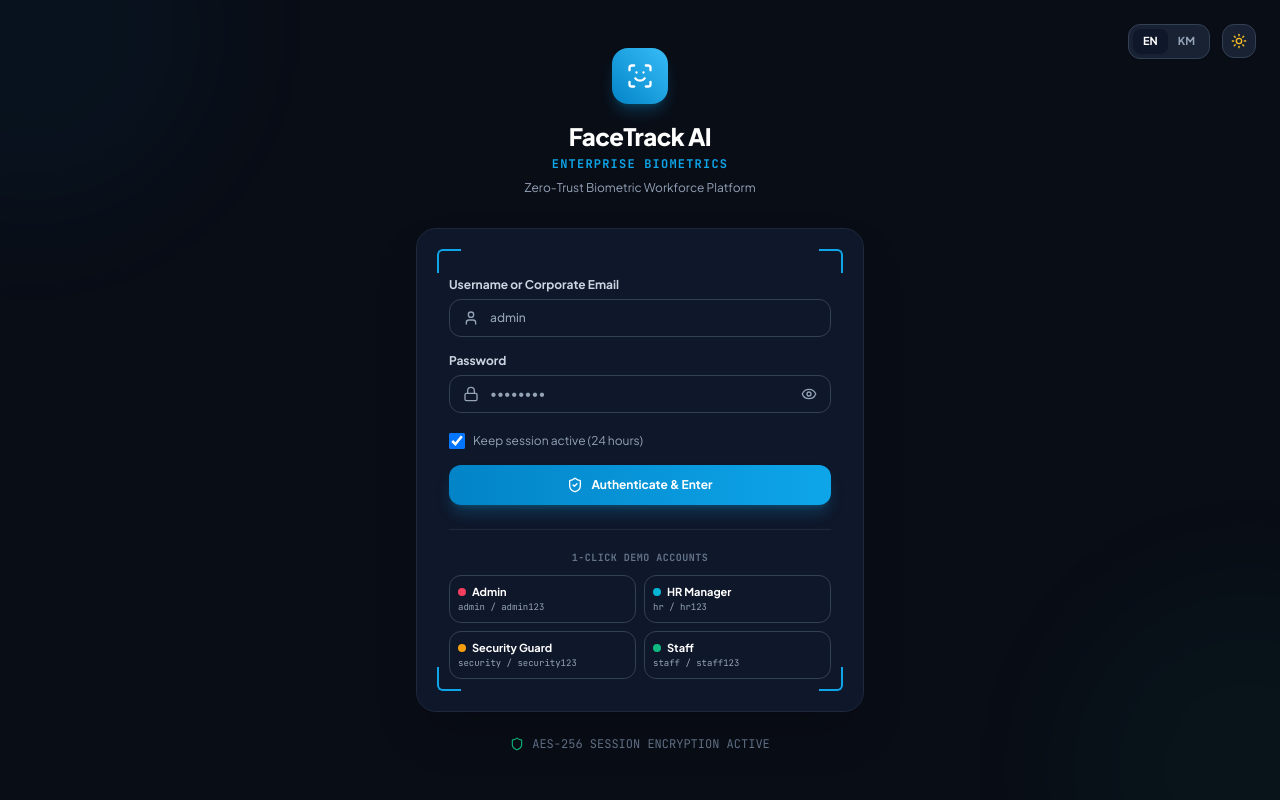
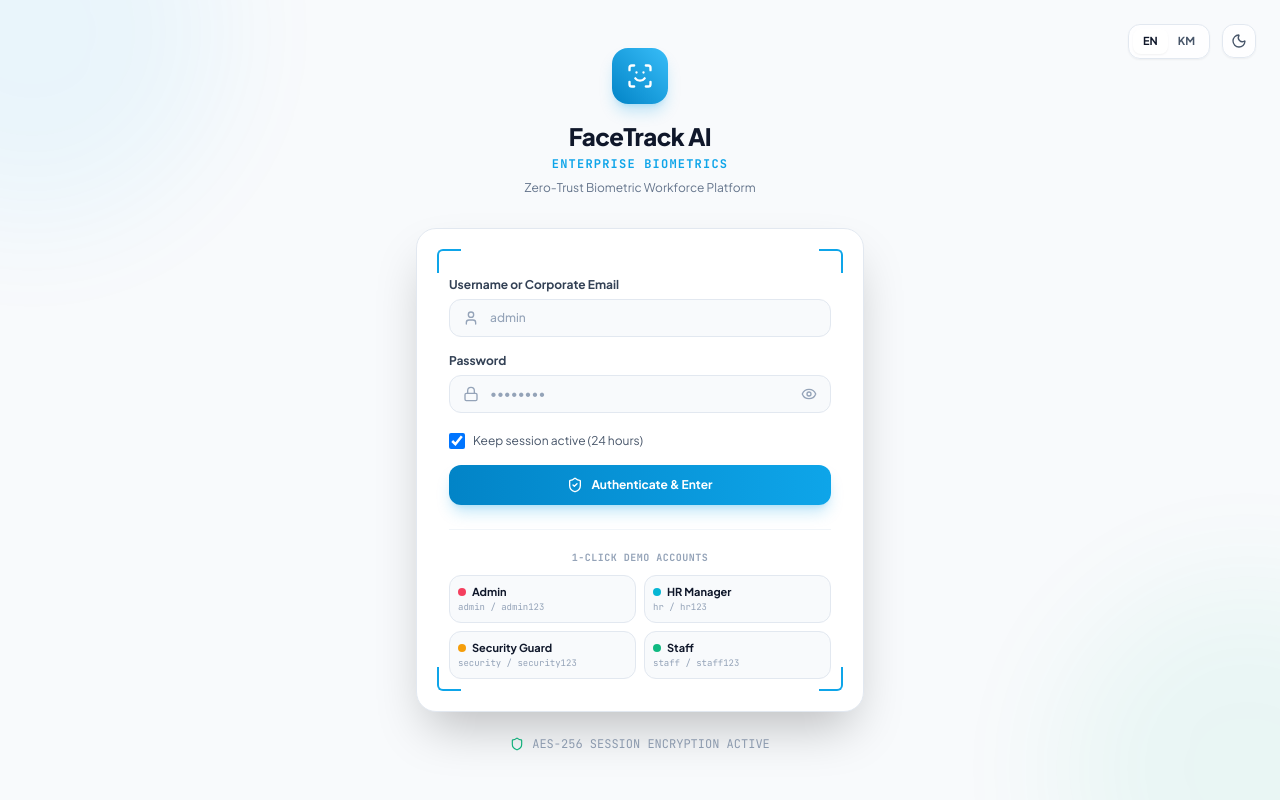
Before and after one commit to NgetMeas22/FaceTrack-AI, a FastAPI app: page /1/login in a window 1280 px wide. Run offline with FastAPI, Linux system fonts and the light colour scheme; some libraries are stand-ins or nearby versions; some web fonts are replaced.

Commit message:
fix(theme): match Pic 2 aesthetics, resolve 256px flex blowout, default to pristine Light mode, and elevate Dark mode high-contrast palette

```diff
--- a/app/static/css/styles.css
+++ b/app/static/css/styles.css
@@ -7,7 +7,7 @@
   --primary-hover: #0284c7;
   --primary-glow: rgba(14, 165, 233, 0.25);
 
-  /* Light Mode Palette */
+  /* Light Mode Palette (Pic 2 Clean Minimalist Aesthetics) */
   --bg-page: #f8fafc;
   --card-bg: #ffffff;
   --card-border: #e2e8f0;
@@ -19,15 +19,15 @@
 }
 
 html.dark {
-  /* Dark Mode Palette (Dark Obsidian / Cybernetic Navy) */
-  --bg-page: #090d16;
-  --card-bg: #0f172a;
-  --card-border: #1e293b;
+  /* Dark Mode Palette (Cyber Navy / High-Contrast Slate) */
+  --bg-page: #0b101b;
+  --card-bg: #111a2e;
+  --card-border: #1e2c48;
   --text-main: #f8fafc;
   --text-muted: #94a3b8;
-  --sidebar-bg: #0d1322;
-  --table-head-bg: #1e293b;
-  --table-hover: #1e293b;
+  --sidebar-bg: #0d1527;
+  --table-head-bg: #15223a;
+  --table-hover: #192641;
 }
 
 body {
@@ -74,11 +74,17 @@ html.dark ::-webkit-scrollbar-thumb {
 
 /* Aesthetic Cards (Light & Dark Adaptive) */
 .aesthetic-card {
-  background: var(--card-bg);
-  border: 1px solid var(--card-border);
+  background: var(--card-bg) !important;
+  border: 1px solid var(--card-border) !important;
   border-radius: 1.25rem;
   box-shadow: 0 1px 3px 0 rgba(0, 0, 0, 0.02), 0 4px 16px -2px rgba(15, 23, 42, 0.04);
   transition: all 0.25s cubic-bezier(0.16, 1, 0.3, 1);
+}
+
+html.dark .aesthetic-card {
+  background: var(--card-bg) !important;
+  border: 1px solid var(--card-border) !important;
+  box-shadow: 0 4px 20px -2px rgba(0, 0, 0, 0.35);
 }
 
 .aesthetic-card-hover:hover {
@@ -86,29 +92,74 @@ html.dark ::-webkit-scrollbar-thumb {
   box-shadow: 0 4px 6px -1px rgba(0, 0, 0, 0.05), 0 12px 28px -4px rgba(15, 23, 42, 0.08);
 }
 html.dark .aesthetic-card-hover:hover {
-  border-color: rgba(14, 165, 233, 0.4);
-  box-shadow: 0 0 20px rgba(14, 165, 233, 0.12);
+  border-color: rgba(14, 165, 233, 0.5) !important;
+  box-shadow: 0 0 20px rgba(14, 165, 233, 0.16);
+}
+
+/* Global Table Adaptive Styling */
+table thead tr {
+  background: var(--table-head-bg);
+  border-bottom: 1px solid var(--card-border);
+}
+table tbody tr {
+  border-bottom: 1px solid var(--card-border);
+  transition: background-color 0.15s ease;
+}
+table tbody tr:hover {
+  background-color: var(--table-hover) !important;
 }
 
 /* Stat Cards Subtle Gradients */
 .stat-card-cyan {
-  background: linear-gradient(180deg, var(--card-bg) 0%, rgba(204, 251, 241, 0.2) 100%);
+  background: linear-gradient(180deg, var(--card-bg) 0%, rgba(204, 251, 241, 0.25) 100%);
 }
 .stat-card-blue {
-  background: linear-gradient(180deg, var(--card-bg) 0%, rgba(224, 242, 254, 0.2) 100%);
+  background: linear-gradient(180deg, var(--card-bg) 0%, rgba(224, 242, 254, 0.25) 100%);
 }
 .stat-card-amber {
-  background: linear-gradient(180deg, var(--card-bg) 0%, rgba(254, 243, 199, 0.2) 100%);
+  background: linear-gradient(180deg, var(--card-bg) 0%, rgba(254, 243, 199, 0.25) 100%);
 }
 .stat-card-indigo {
-  background: linear-gradient(180deg, var(--card-bg) 0%, rgba(237, 233, 254, 0.2) 100%);
+  background: linear-gradient(180deg, var(--card-bg) 0%, rgba(237, 233, 254, 0.25) 100%);
+}
+
+html.dark .stat-card-cyan {
+  background: linear-gradient(180deg, var(--card-bg) 0%, rgba(14, 165, 233, 0.12) 100%);
+}
+html.dark .stat-card-blue {
+  background: linear-gradient(180deg, var(--card-bg) 0%, rgba(59, 130, 246, 0.12) 100%);
+}
+html.dark .stat-card-amber {
+  background: linear-gradient(180deg, var(--card-bg) 0%, rgba(245, 158, 11, 0.12) 100%);
+}
+html.dark .stat-card-indigo {
+  background: linear-gradient(180deg, var(--card-bg) 0%, rgba(168, 85, 247, 0.12) 100%);
 }
 
 /* Active Navigation Pill */
 .nav-link-active {
   background: #0ea5e9 !important;
   color: #ffffff !important;
-  box-shadow: 0 4px 14px 0 rgba(14, 165, 233, 0.35);
+  font-weight: 700;
+  box-shadow: 0 4px 14px 0 rgba(14, 165, 233, 0.4);
+}
+
+/* Dark Mode Form Inputs and Control Contrast */
+html.dark input[type="text"],
+html.dark input[type="password"],
+html.dark input[type="email"],
+html.dark select {
+  background-color: #0b101b;
+  border-color: #1e2c48;
+  color: #f8fafc;
+}
+
+html.dark input[type="text"]:focus,
+html.dark input[type="password"]:focus,
+html.dark input[type="email"]:focus,
+html.dark select:focus {
+  background-color: #111a2e;
+  border-color: #0ea5e9;
 }
 
 /* ==========================================================================
--- a/app/templates/login.html
+++ b/app/templates/login.html
@@ -35,27 +35,29 @@
 
   <script>
     (function() {
-      const theme = localStorage.getItem('facetrack-theme') || 'dark';
+      const theme = localStorage.getItem('facetrack-theme') || 'light';
       if (theme === 'dark') {
         document.documentElement.classList.add('dark');
+        document.documentElement.classList.remove('light');
       } else {
+        document.documentElement.classList.add('light');
         document.documentElement.classList.remove('dark');
       }
     })();
   </script>
 </head>
-<body class="bg-[#f8fafc] dark:bg-[#090d16] text-slate-800 dark:text-slate-100 min-h-screen flex items-center justify-center p-4 antialiased transition-colors duration-200 {% if lang == 'kh' %} font-khmer {% endif %}">
+<body class="bg-[#f8fafc] dark:bg-[#0b101b] text-slate-800 dark:text-slate-100 min-h-screen flex items-center justify-center p-4 antialiased transition-colors duration-200 {% if lang == 'kh' %} font-khmer {% endif %}">
 
   <!-- Top Right Header Controls -->
   <div class="fixed top-6 right-6 flex items-center gap-3 z-30">
     <!-- Language Switcher Pill -->
-    <div class="flex items-center bg-white/80 dark:bg-slate-800/80 backdrop-blur p-1 rounded-xl text-[11px] font-bold text-slate-600 dark:text-slate-400 border border-slate-200 dark:border-slate-700 shadow-sm">
-      <a href="/en/login{% if next_url %}?next={{ next_url }}{% endif %}" class="px-2.5 py-1 rounded-lg transition-colors {% if lang == 'en' %} bg-white dark:bg-slate-900 text-slate-900 dark:text-white shadow-sm {% else %} hover:text-slate-900 dark:hover:text-white {% endif %}">EN</a>
-      <a href="/kh/login{% if next_url %}?next={{ next_url }}{% endif %}" class="px-2.5 py-1 rounded-lg transition-colors {% if lang == 'kh' %} bg-white dark:bg-slate-900 text-slate-900 dark:text-white shadow-sm {% else %} hover:text-slate-900 dark:hover:text-white {% endif %}">KM</a>
+    <div class="flex items-center bg-white/80 dark:bg-[#111a2e]/80 backdrop-blur p-1 rounded-xl text-[11px] font-bold text-slate-600 dark:text-slate-400 border border-slate-200 dark:border-[#1e2c48] shadow-sm">
+      <a href="/en/login{% if next_url %}?next={{ next_url }}{% endif %}" class="px-2.5 py-1 rounded-lg transition-colors {% if lang == 'en' %} bg-white dark:bg-[#0ea5e9] text-slate-900 dark:text-white shadow-sm {% else %} hover:text-slate-900 dark:hover:text-white {% endif %}">EN</a>
+      <a href="/kh/login{% if next_url %}?next={{ next_url }}{% endif %}" class="px-2.5 py-1 rounded-lg transition-colors {% if lang == 'kh' %} bg-white dark:bg-[#0ea5e9] text-slate-900 dark:text-white shadow-sm {% else %} hover:text-slate-900 dark:hover:text-white {% endif %}">KM</a>
     </div>
 
     <!-- Theme Toggle Button -->
-    <button id="theme-toggle" onclick="toggleTheme()" class="p-2 rounded-xl bg-white/80 dark:bg-slate-800/80 backdrop-blur text-slate-500 dark:text-slate-400 hover:text-slate-800 dark:hover:text-white border border-slate-200 dark:border-slate-700 shadow-sm transition-colors" title="Toggle Light / Dark Mode">
+    <button id="theme-toggle" onclick="toggleTheme()" class="p-2 rounded-xl bg-white/80 dark:bg-[#111a2e]/80 backdrop-blur text-slate-500 dark:text-slate-400 hover:text-slate-800 dark:hover:text-white border border-slate-200 dark:border-[#1e2c48] shadow-sm transition-colors" title="Toggle Light / Dark Mode">
       <i id="theme-icon-sun" data-lucide="sun" class="w-4 h-4 hidden dark:block text-amber-400"></i>
       <i id="theme-icon-moon" data-lucide="moon" class="w-4 h-4 block dark:hidden text-slate-600"></i>
     </button>
@@ -84,7 +86,7 @@
     </div>
 
     <!-- Login Box Card -->
-    <div class="aesthetic-card p-8 border border-slate-200 dark:border-slate-800 shadow-2xl relative">
+    <div class="aesthetic-card p-8 shadow-2xl relative">
 
       <!-- Reticle corner brackets for biometric theme -->
       <div class="reticle-bracket reticle-bracket-tl"></div>
```
Also changed, not shown: app/templates/attendance.html (+4 -4 lines), app/templates/audit_logs.html (+4 -4 lines), app/templates/base.html (+16 -16 lines), app/templates/departments.html (+4 -4 lines), app/templates/employees.html (+21 -21 lines), app/templates/security.html (+5 -5 lines).
